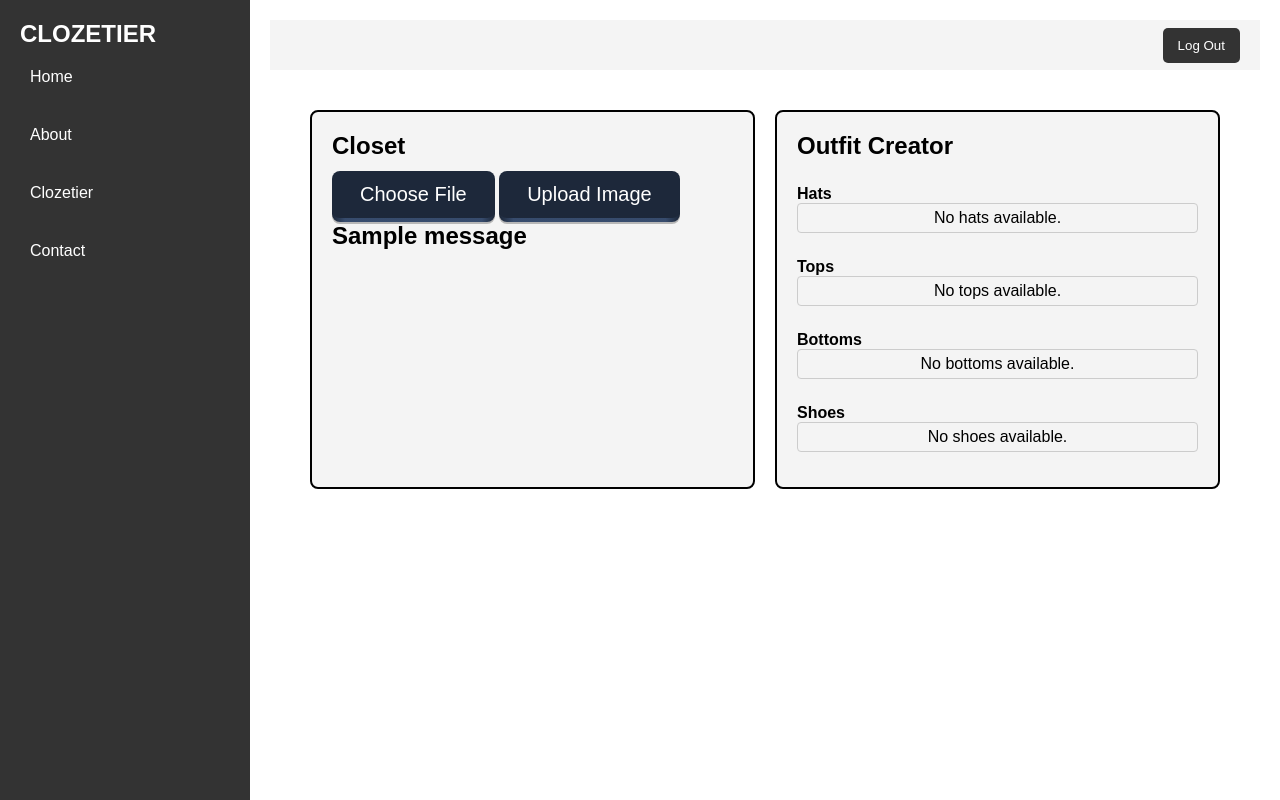
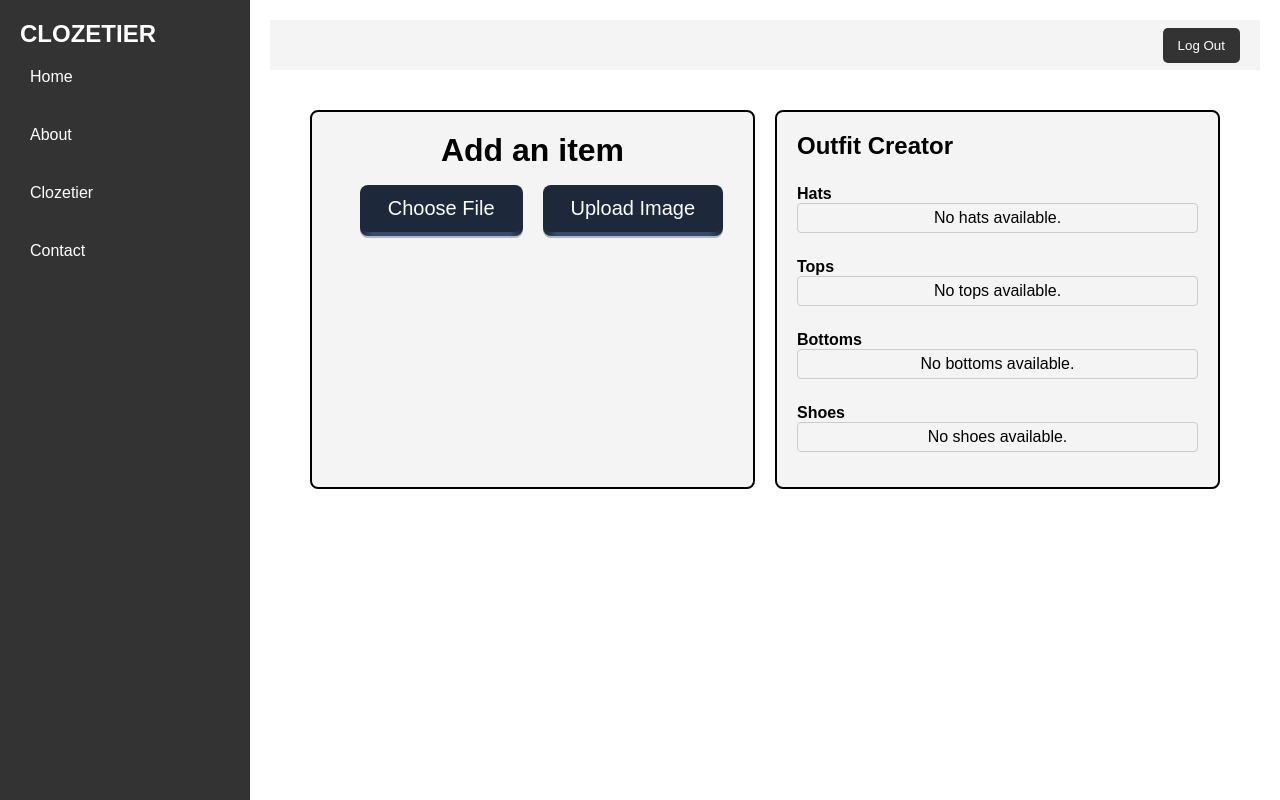
Before and after one commit to whitmireb/clozetier, a Django app: page /clozetier/ in a window 1280 px wide. Run offline with Django 5.2, Linux system fonts and the light colour scheme; a user stored in the database is signed in; tables that the repository leaves empty hold one stand-in row (values such as "Sample post"); one stand-in notice (Sample message) is shown; parts of the project's set-up code (start-up, migrations or seed data) failed here and were passed over.

Commit message:
added in drop down for image adding

```diff
--- a/clozetier_site/clozetier/model_utils.py
+++ b/clozetier_site/clozetier/model_utils.py
@@ -42,7 +42,6 @@ transform = transforms.Compose([
 
 # Get color labels from the label encoder
 color_labels = label_encoder.classes_
-
 def extract_dominant_color(image):
     """Extract the dominant color from the image using KMeans clustering."""
     # Center crop to focus on main area of clothing
--- a/clozetier_site/clozetier/urls.py
+++ b/clozetier_site/clozetier/urls.py
@@ -7,5 +7,6 @@ from . import views
 
 urlpatterns = [
     path("", views.index, name="index"),
+    path("save_item", views.save_item, name="save_item"),
     # path('upload/', views.image_upload, name='image_upload'),
 ]
--- a/clozetier_site/clozetier/views.py
+++ b/clozetier_site/clozetier/views.py
@@ -7,7 +7,7 @@ from django.core.files.storage import FileSystemStorage
 from .forms import ClothingItemForm
 from .models import ClothingItem
 from django.conf import settings
-from .model_utils import run_image_through_models  # Ensure this name matches
+from .model_utils import run_image_through_models
 
 @login_required
 def index(request):
@@ -20,26 +20,54 @@ def index(request):
             filename = fs.save(image.name, image)
             uploaded_image_url = fs.url(filename)
 
-            # Run the image through the models
+            # Run the image through the model
             clothing_result, color_result = run_image_through_models(fs.path(filename))
             clothing_labels = ['blazer', 'body', 'buttondown-shirt', 'dress', 'hat', 'hoodie', 'longsleeve', 'pants', 'polo-shirt', 'shoes', 'shorts', 'skirt', 'T-shirt', 'under-shirt']
+            color_labels = ['Black', 'Blue', 'Brown', 'Cream', 'Dark-Blue', 'Dark-Brown',
+       'Dark-Gray', 'Dark-Green', 'Dark-Red', 'Gold', 'Gray', 'Green',
+       'Light-Blue', 'Light-Gray', 'Light-Green', 'Light-Red', 'Orange',
+       'Peach', 'Pink', 'Purple', 'Red', 'White', 'Yellow']
             clothing_label = clothing_labels[clothing_result]
 
             # Save to database
-            uploaded_image = ClothingItem(user=request.user, image=filename, cloth_type=clothing_label, cloth_color=color_result)
-            uploaded_image.save()
+            # uploaded_image = ClothingItem(user=request.user, image=filename, cloth_type=clothing_label, cloth_color=color_result)
+            # uploaded_image.save()
 
-            messages.success(request, f'Successfully uploaded image:<br><img src="{uploaded_image_url}" style="width:auto;height:300px;">', extra_tags='safe')
-            messages.info(request, f'Clothing type detected: {clothing_label}, Color detected: {color_result}')
+            user_items = ClothingItem.objects.filter(user=request.user)
 
-            return redirect('index')
+            # Categorize items
+            categories = {
+                'hats': ['hat'],
+                'tops': ['T-shirt', 'longsleeve', 'polo-shirt', 'hoodie', 'buttondown-shirt', 'blazer'],
+                'bottoms': ['pants', 'shorts', 'skirt'],
+                'shoes': ['shoes'],
+            }
+
+            categorized_items = {
+                'hats': [item for item in user_items if item.cloth_type in categories['hats']],
+                'tops': [item for item in user_items if item.cloth_type in categories['tops']],
+                'bottoms': [item for item in user_items if item.cloth_type in categories['bottoms']],
+                'shoes': [item for item in user_items if item.cloth_type in categories['shoes']],
+            }
+
+            # Pass to context directly (optional)
+            context = {
+                'predicted_type': clothing_label,
+                'predicted_color': color_result,
+                'uploaded_image_url': uploaded_image_url,
+                'clothing_labels': clothing_labels,
+                'color_labels': color_labels,
+                'categorized_items': categorized_items,
+                'form': form,
+            }
+            return render(request, 'index.html', context)
 
     else:
         form = ClothingItemForm()
 
     user_items = ClothingItem.objects.filter(user=request.user)
 
-# Categorize items
+    # Categorize items
     categories = {
         'hats': ['hat'],
         'tops': ['T-shirt', 'longsleeve', 'polo-shirt', 'hoodie', 'buttondown-shirt', 'blazer'],
@@ -57,4 +85,19 @@ def index(request):
     return render(request, 'index.html', {
         'form': form,
         'categorized_items': categorized_items,
-        'items': user_items})
+        'items': user_items
+    })
+
+@login_required
+def save_item(request):
+    if request.method == 'POST':
+        image = request.POST['image']
+        predicted_type = request.POST['predicted_type']
+        predicted_color = request.POST['predicted_color']
+
+        # Create and save the ClothingItem instance
+        uploaded_image = ClothingItem(user=request.user, image=image, cloth_type=predicted_type, cloth_color=predicted_color)
+        uploaded_image.save()
+
+        messages.success(request, 'Item successfully saved!')
+        return redirect('index')
--- a/clozetier_site/templates/index.html
+++ b/clozetier_site/templates/index.html
@@ -5,18 +5,22 @@
     <div class="container">
         <!-- Closet Box -->
         <div class="closet-box">
-            <h2>Closet</h2>
+            <h1 style="text-align: center;">Add an item</h1>
             <form method="POST" enctype="multipart/form-data" action="{% url 'index' %}">
                 {% csrf_token %}
-                <button id="file-upload-button" type="button" class="custom-button">
+                <div style="display: flex;">
+                    <div style="flex: 1; padding-top: 20px; padding-right: 10px; padding-bottom: 20px;">
+                        <button id="file-upload-button" type="button" class="custom-button" style="float: right;">
                             <div class="shadow"></div>
                             <div class="edge"></div>
                             <div class="front">
                                 <span>Choose File</span>
                             </div>
                         </button>
+                    </div>
                     <input id="file-upload" type="file" name="image" style="display: none;" required />
 
+                    <div style="flex: 1; padding-top: 20px; padding-bottom: 20px; padding-left: 10px;">
                         <button id="upload-button" type="submit" class="custom-button">
                             <div class="shadow"></div>
                             <div class="edge"></div>
@@ -24,14 +28,43 @@
                                 <span>Upload Image</span>
                             </div>
                         </button>
+                    </div>
+                </div>
             </form>
 
-            {% if messages %}
-                {% for message in messages %}
-                    <h2>{% if message.tags %}{{ message|safe }}{% else %}{{ message }}{% endif %}</h2>
+            {% if uploaded_image_url %}
+            <img src="{{ uploaded_image_url }}" alt="Uploaded Image" style="display: block; width: auto; height: 200px; margin-left: auto; margin-right: auto; padding-bottom: 20px;">
+
+            <form method="POST" action="{% url 'save_item' %}">
+                {% csrf_token %}
+                <input type="hidden" name="image" value="{{ uploaded_image_url|cut:"media/" }}">
+                <h2 for="predicted-type">Predicted Clothing Type:</h2>
+
+                <select class="styled-select" id="predicted-type", name="predicted_type">
+                    {% for label in clothing_labels %}
+                    <option value="{{ label }}" {% if predicted_type == label %} selected {% endif %}>{{ label }}</option>
                     {% endfor %}
+                </select>
+
+
+
+                <h2>Predicted Color:</h2>
+                <select id="predicted-color" name="predicted_color">
+                    {% for label in color_labels %}
+                    <option value="{{ label }}" {% if predicted_color == label %} selected {% endif %}>{{ label }}</option>
+                    {% endfor %}
+                </select>
+                <div style="padding:20px">
+                <button id="save-button" type="submit" class="custom-button">
+                    <div class="shadow"></div>
+                    <div class="edge"></div>
+                    <div class="front">
+                        <span>Save Image</span>
+                    </div>
+                </button>
+                </div>
+            </form>
             {% endif %}
-
 
         </div>
 
```
Lines whose indentation alone changed are shown as unchanged.
